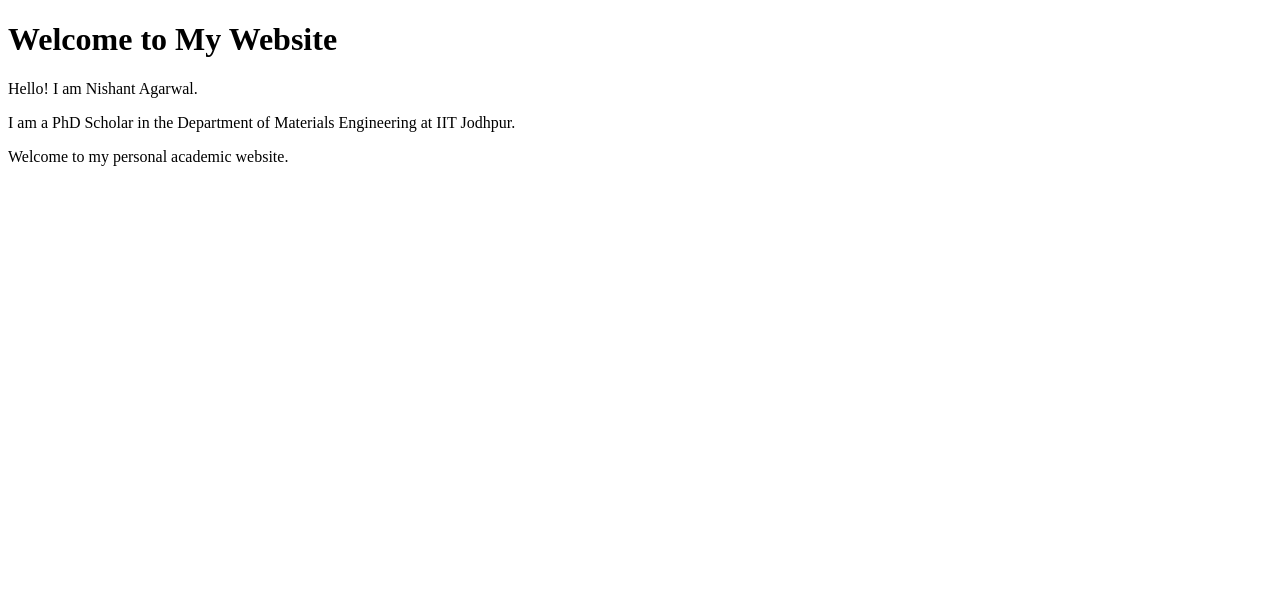
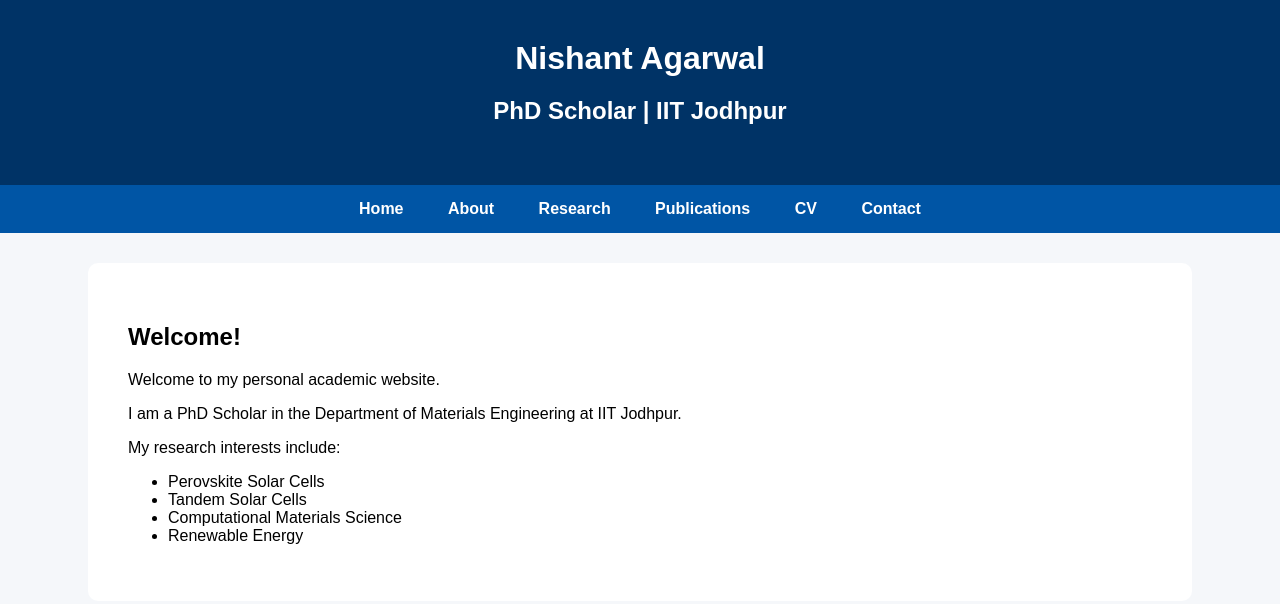
Before and after one commit to nishantagarwaliitjodhpur/nishantagarwaliitjodhpur.github.io, a plain HTML site: page index.html in a window 1280 px wide. Drawn offline with Linux system fonts and the light colour scheme.

Commit message:
Update index.html

```diff
--- a/index.html
+++ b/index.html
@@ -1,18 +1,110 @@
 <!DOCTYPE html>
 <html>
+
 <head>
     <title>Nishant Agarwal</title>
+
+    <style>
+
+        body{
+            background:#f5f7fa;
+            font-family:Arial, Helvetica, sans-serif;
+            margin:0;
+        }
+
+        header{
+            background:#003366;
+            color:white;
+            text-align:center;
+            padding:40px;
+        }
+
+        h1{
+            margin:0;
+        }
+
+        nav{
+            background:#0055a5;
+            text-align:center;
+            padding:15px;
+        }
+
+        nav a{
+            color:white;
+            text-decoration:none;
+            margin:20px;
+            font-weight:bold;
+        }
+
+        section{
+            width:80%;
+            margin:auto;
+            padding:40px;
+            background:white;
+            margin-top:30px;
+            border-radius:10px;
+        }
+
+    </style>
+
 </head>
 
 <body>
 
-    <h1>Welcome to My Website</h1>
+<header>
 
-    <p>Hello! I am Nishant Agarwal.</p>
+<h1>Nishant Agarwal</h1>
 
-    <p>I am a PhD Scholar in the Department of Materials Engineering at IIT Jodhpur.</p>
+<h2>PhD Scholar | IIT Jodhpur</h2>
 
-    <p>Welcome to my personal academic website.</p>
+</header>
+
+<nav>
+
+<a href="#">Home</a>
+
+<a href="#">About</a>
+
+<a href="#">Research</a>
+
+<a href="#">Publications</a>
+
+<a href="#">CV</a>
+
+<a href="#">Contact</a>
+
+</nav>
+
+<section>
+
+<h2>Welcome!</h2>
+
+<p>
+Welcome to my personal academic website.
+</p>
+
+<p>
+I am a PhD Scholar in the Department of Materials Engineering at IIT Jodhpur.
+</p>
+
+<p>
+My research interests include:
+</p>
+
+<ul>
+
+<li>Perovskite Solar Cells</li>
+
+<li>Tandem Solar Cells</li>
+
+<li>Computational Materials Science</li>
+
+<li>Renewable Energy</li>
+
+</ul>
+
+</section>
 
 </body>
+
 </html>
```
